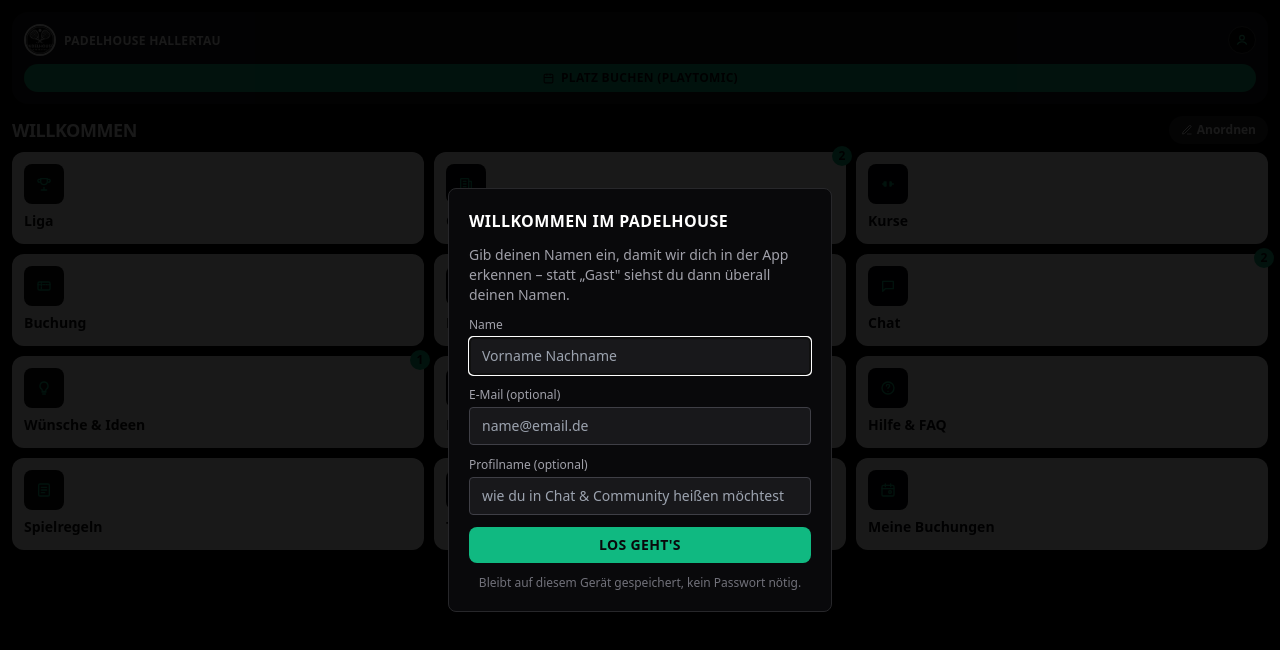
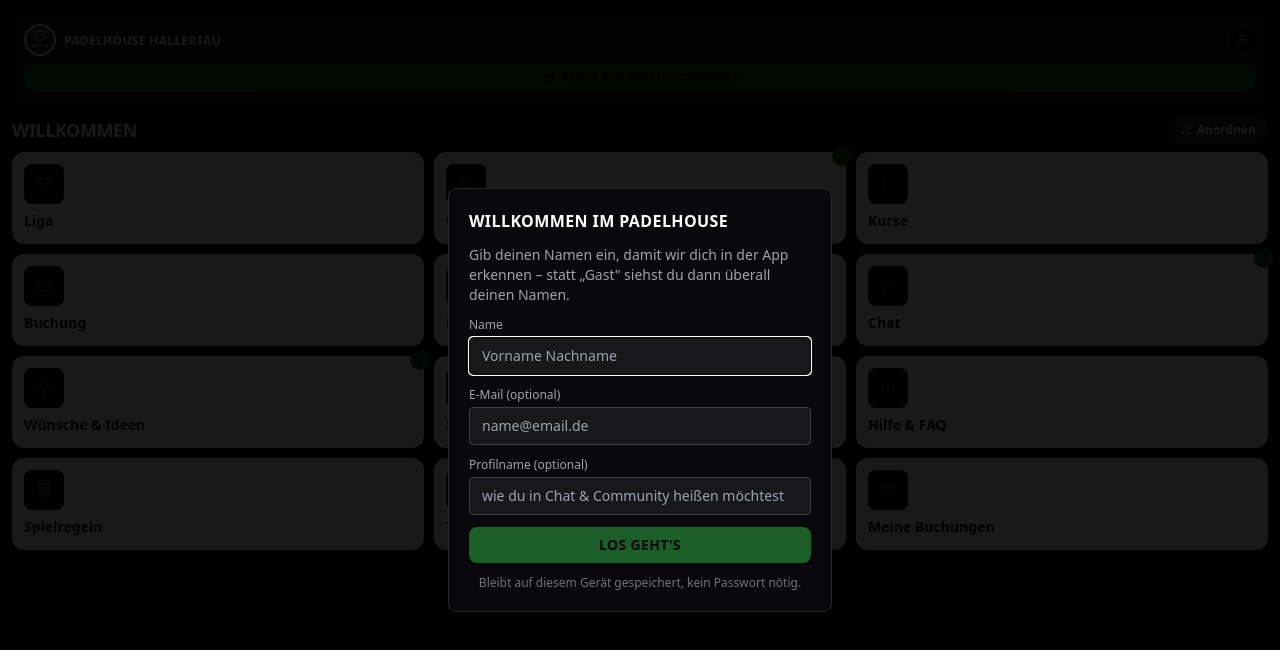
Before and after one commit to Daniel-Knoefler/padelhouse-hallertau, a React (Vite) app: page / in a window 1280 px wide. Shown: the top 650 px of the page. Built offline with nearby package versions, Linux system fonts and the light colour scheme; no server answers; the database is empty.

Commit message:
Extend Tailwind CSS configuration with custom colors

```diff
--- a/tailwind.config.js
+++ b/tailwind.config.js
@@ -2,7 +2,26 @@
 export default {
   content: ["./index.html", "./src/**/*.{js,jsx}"],
   theme: {
-    extend: {},
+    extend: {
+      colors: {
+        emerald: {
+          50: "#effaf1",
+          100: "#d9f2dd",
+          200: "#b4e4bc",
+          300: "#7dcf8a",
+          400: "#47b85a",
+          500: "#1c5e27",
+          600: "#144d1e",
+          700: "#0f3e16",
+          800: "#0a2e10",
+          900: "#07220b",
+          950: "#041607",
+        },
+      },
+      fontFamily: {
+        sans: ["Cambay", "ui-sans-serif", "system-ui", "sans-serif"],
+      },
+    },
   },
   plugins: [],
 };
```
